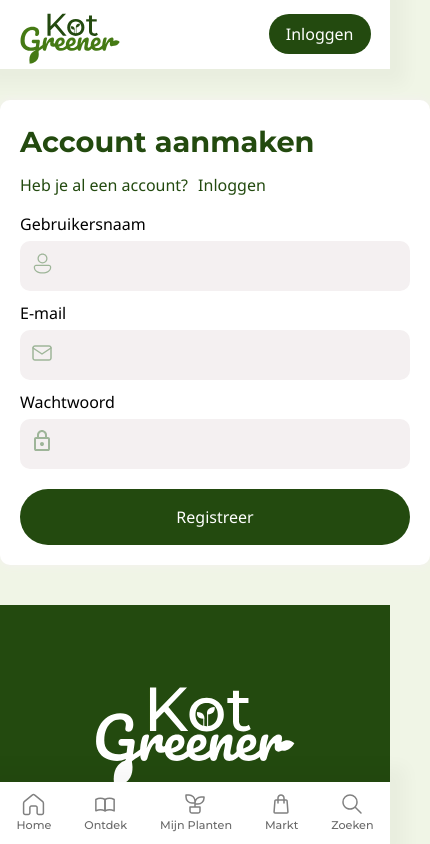
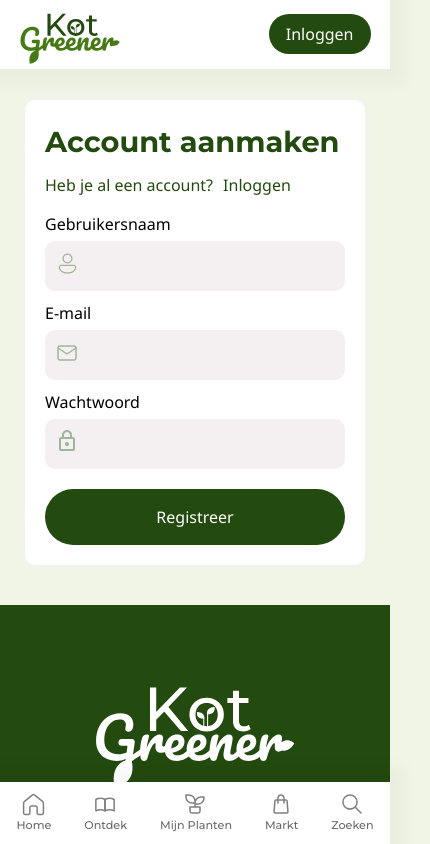
Before and after one commit to bramvandoren/KotGreener, a React (Vite) app in the folder client/: page /register in a window 390 px wide. Shown: the top 844 px of the page, 430 px wide, since content can reach past the window. Built offline with nearby package versions, Linux system fonts and the light colour scheme.

Commit message:
aanspassingen register page omtrent mobile responsive

```diff
--- a/client/src/Components/Register/Register.css
+++ b/client/src/Components/Register/Register.css
@@ -35,7 +35,7 @@
 }
 
 .register-form {
-    max-width: 400px;
+    max-width: 200px;
     width: 100%;
     padding: 20px;
     margin: 0 auto;
@@ -88,4 +88,23 @@
     color: red;
     font-size: 0.875rem; /* Kleinere tekst */
     margin-top: 0.5rem; /* Ruimte boven de foutmelding */
-  }
+}
+
+/* Media query voor tablets (schermen groter dan 350px) */
+@media (min-width: 350px) {
+    .register-form {
+        max-width: 300px;
+    }
+}
+
+/* Media query voor tablets (schermen groter dan 768px) */
+@media (min-width: 768px) {
+    .register-form {
+        max-width: 400px;
+    }
+}
+
+/* Media query voor desktops (schermen groter dan 1024px) */
+@media (min-width: 1024px) {
+
+}
```
